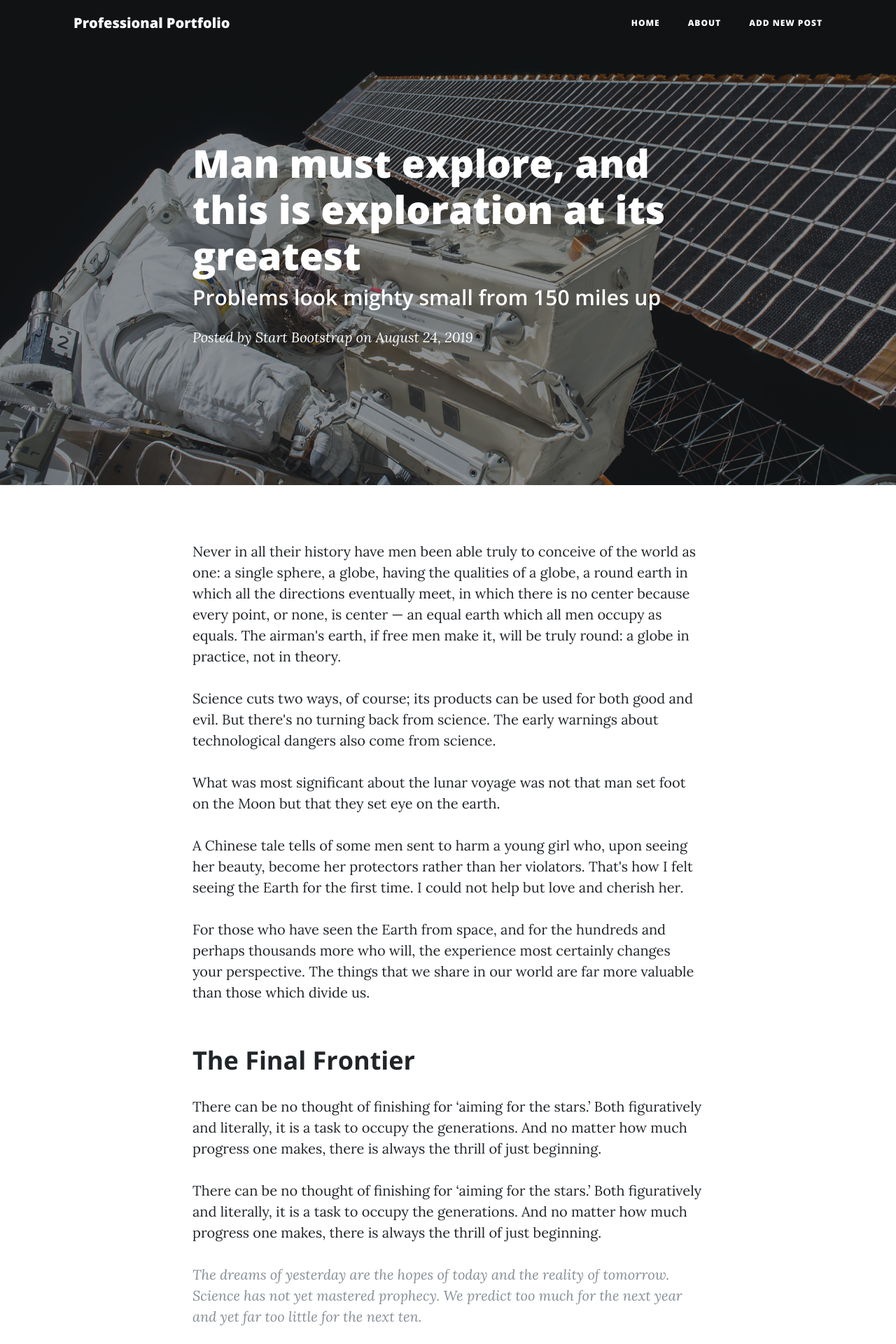
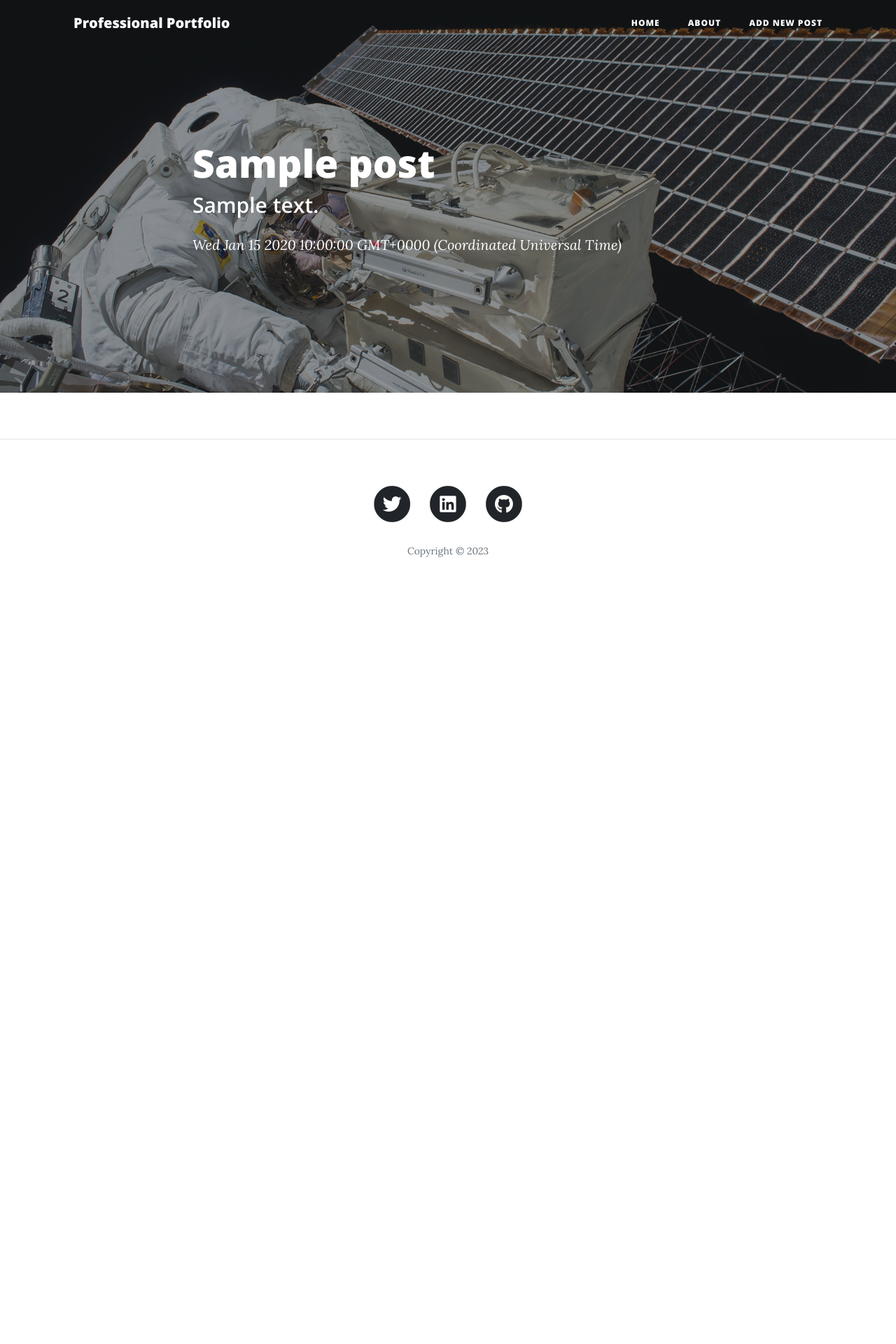
Before and after one commit to josephnade/Clean-Blog, a Node server app: template views/post.ejs in a window 1280 px wide. Shown: the top 1920 px of the page at 70% size. After the commit the page ends 796 px from the top, so only its background shows below. Run offline with Node 20, Linux system fonts and the light colour scheme; the template is opened without the code that fills it: values that come from a table or form of the project are taken from there, others are empty; tables that the repository leaves empty hold one stand-in row (values such as "Sample post"); some libraries are stand-ins or nearby versions.

Commit message:
:rocket: Post detail page done

```diff
--- a/app.js
+++ b/app.js
@@ -33,7 +33,6 @@ app.get("/", async(req, res) => {
     });
 });
 
-
 app.get("/about", (req, res) => {
     res.render("about.ejs");
 });
@@ -45,7 +44,14 @@ app.get("/add_post", (req, res) => {
 app.get("/post", (req, res) => {
     res.render("post.ejs");
 });
-app.post("/blogs", async(req, res) => {
+app.get("/post/:id", async(req, res) => {
+    const post = await Post.findById(req.params.id);
+    res.render("post.ejs", {
+        post: post,
+    });
+});
+
+app.post("/posts", async(req, res) => {
     await Post.create(req.body);
     res.redirect("/");
 });
--- a/views/add_post.ejs
+++ b/views/add_post.ejs
@@ -24,7 +24,7 @@
             <div class="container">
                 <div class="row">
                     <div class="col-lg-8 col-md-10 mx-auto">
-                        <form method="POST" action="/blogs">
+                        <form method="POST" action="/posts">
                             <div class="control-group">
                                 <div class="form-group floating-label-form-group controls" required>
                                     <label>Post Title</label>
--- a/views/partials/_header.ejs
+++ b/views/partials/_header.ejs
@@ -11,14 +11,14 @@
     <title>Welcome My Blog</title>
 
     <!-- Bootstrap core CSS -->
-    <link href="vendor/bootstrap/css/bootstrap.min.css" rel="stylesheet">
+    <link href="/vendor/bootstrap/css/bootstrap.min.css" rel="stylesheet">
 
     <!-- Custom fonts for this template -->
-    <link href="vendor/fontawesome-free/css/all.min.css" rel="stylesheet" type="text/css">
+    <link href="/vendor/fontawesome-free/css/all.min.css" rel="stylesheet" type="text/css">
     <link href='https://fonts.googleapis.com/css?family=Lora:400,700,400italic,700italic' rel='stylesheet' type='text/css'>
     <link href='https://fonts.googleapis.com/css?family=Open+Sans:300italic,400italic,600italic,700italic,800italic,400,300,600,700,800' rel='stylesheet' type='text/css'>
 
     <!-- Custom styles for this template -->
-    <link href="css/clean-blog.min.css" rel="stylesheet">
+    <link href="/css/clean-blog.min.css" rel="stylesheet">
 
 </head>
--- a/views/post.ejs
+++ b/views/post.ejs
@@ -12,11 +12,13 @@
                     <div class="row">
                         <div class="col-lg-8 col-md-10 mx-auto">
                             <div class="post-heading">
-                                <h1>Man must explore, and this is exploration at its greatest</h1>
-                                <h2 class="subheading">Problems look mighty small from 150 miles up</h2>
-                                <span class="meta">Posted by
-              <a href="#">Start Bootstrap</a>
-              on August 24, 2019</span>
+                                <h1>
+                                    <%= post.title %>
+                                </h1>
+                                <h2 class="subheading">
+                                    <%= post.detail %>
+                                </h2>
+                                <span class="meta"><%= post.dateCreated %></span>
                             </div>
                         </div>
                     </div>
@@ -28,46 +30,6 @@
                 <div class="container">
                     <div class="row">
                         <div class="col-lg-8 col-md-10 mx-auto">
-                            <p>Never in all their history have men been able truly to conceive of the world as one: a single sphere, a globe, having the qualities of a globe, a round earth in which all the directions eventually meet, in which there is no
-                                center because every point, or none, is center — an equal earth which all men occupy as equals. The airman's earth, if free men make it, will be truly round: a globe in practice, not in theory.</p>
-
-                            <p>Science cuts two ways, of course; its products can be used for both good and evil. But there's no turning back from science. The early warnings about technological dangers also come from science.</p>
-
-                            <p>What was most significant about the lunar voyage was not that man set foot on the Moon but that they set eye on the earth.</p>
-
-                            <p>A Chinese tale tells of some men sent to harm a young girl who, upon seeing her beauty, become her protectors rather than her violators. That's how I felt seeing the Earth for the first time. I could not help but love and cherish
-                                her.</p>
-
-                            <p>For those who have seen the Earth from space, and for the hundreds and perhaps thousands more who will, the experience most certainly changes your perspective. The things that we share in our world are far more valuable than
-                                those which divide us.</p>
-
-                            <h2 class="section-heading">The Final Frontier</h2>
-
-                            <p>There can be no thought of finishing for ‘aiming for the stars.’ Both figuratively and literally, it is a task to occupy the generations. And no matter how much progress one makes, there is always the thrill of just beginning.</p>
-
-                            <p>There can be no thought of finishing for ‘aiming for the stars.’ Both figuratively and literally, it is a task to occupy the generations. And no matter how much progress one makes, there is always the thrill of just beginning.</p>
-
-                            <blockquote class="blockquote">The dreams of yesterday are the hopes of today and the reality of tomorrow. Science has not yet mastered prophecy. We predict too much for the next year and yet far too little for the next ten.</blockquote>
-
-                            <p>Spaceflights cannot be stopped. This is not the work of any one man or even a group of men. It is a historical process which mankind is carrying out in accordance with the natural laws of human development.</p>
-
-                            <h2 class="section-heading">Reaching for the Stars</h2>
-
-                            <p>As we got further and further away, it [the Earth] diminished in size. Finally it shrank to the size of a marble, the most beautiful you can imagine. That beautiful, warm, living object looked so fragile, so delicate, that
-                                if you touched it with a finger it would crumble and fall apart. Seeing this has to change a man.</p>
-
-                            <a href="#">
-                                <img class="img-fluid" src="img/post-sample-image.jpg" alt="">
-                            </a>
-                            <span class="caption text-muted">To go places and do things that have never been done before – that’s what living is all about.</span>
-
-                            <p>Space, the final frontier. These are the voyages of the Starship Enterprise. Its five-year mission: to explore strange new worlds, to seek out new life and new civilizations, to boldly go where no man has gone before.</p>
-
-                            <p>As I stand out here in the wonders of the unknown at Hadley, I sort of realize there’s a fundamental truth to our nature, Man must explore, and this is exploration at its greatest.</p>
-
-                            <p>Placeholder text by
-                                <a href="http://spaceipsum.com/">Space Ipsum</a>. Photographs by
-                                <a href="https://www.flickr.com/photos/nasacommons/">NASA on The Commons</a>.</p>
                         </div>
                     </div>
                 </div>
```
Also changed, not shown: views/index.ejs (+4 -3 lines).
